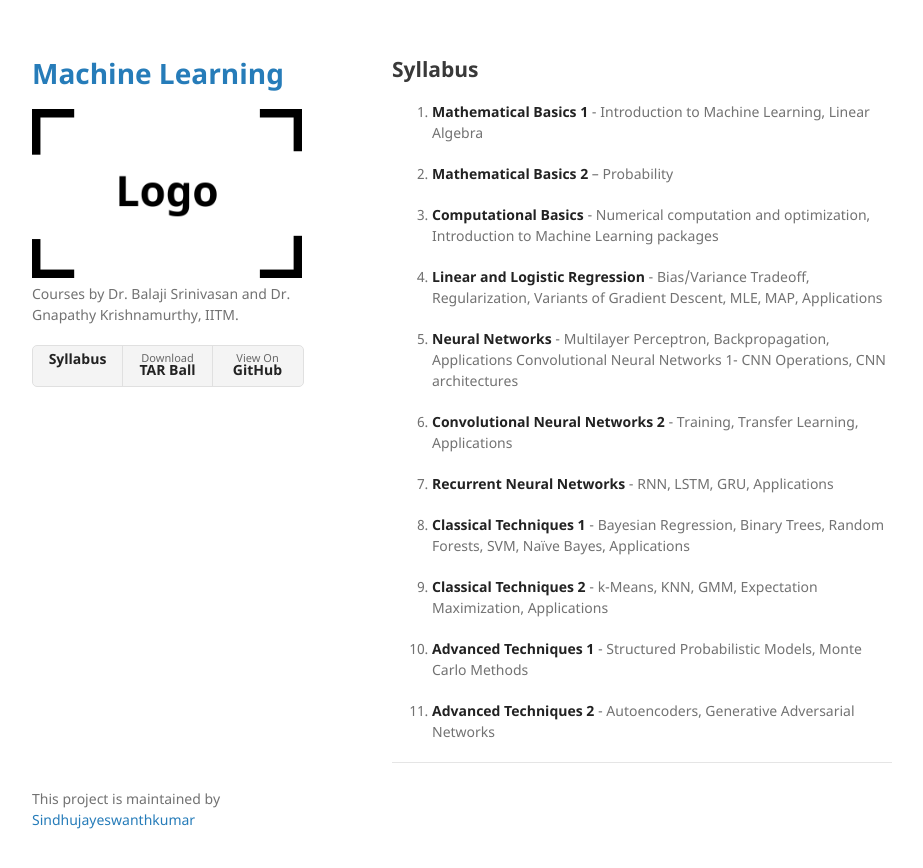
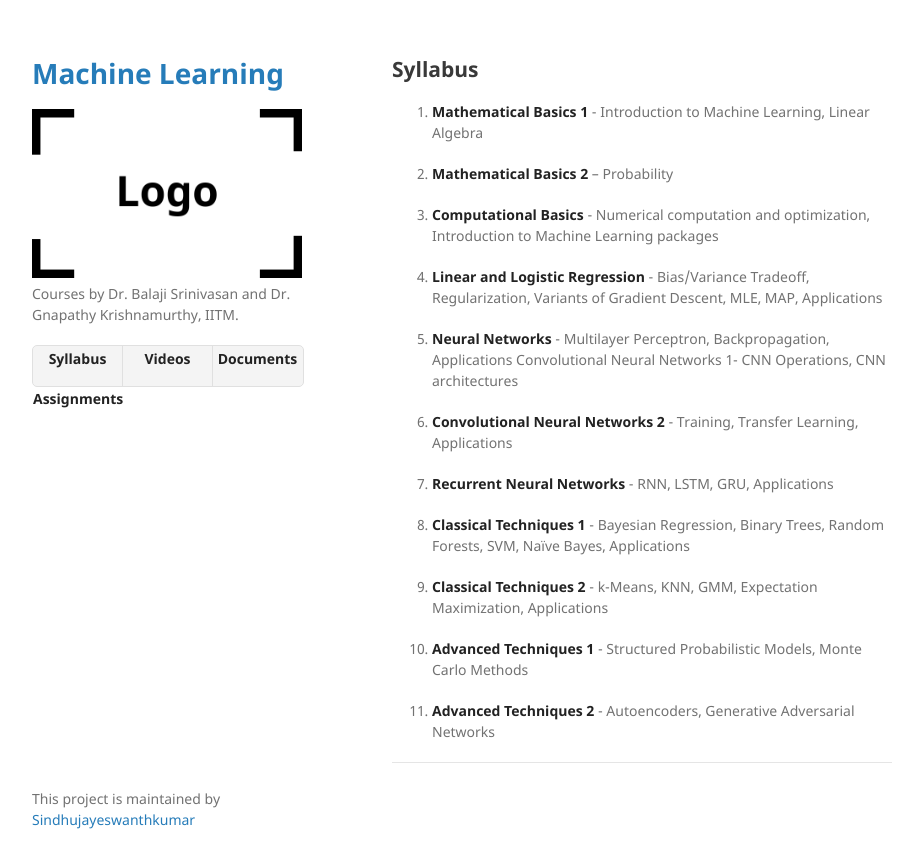
Before and after one commit to Sindhujayeswanthkumar/Sindhujayeswanthkumar, a Jekyll site: the page built from syllabus-page.md, in a window 1280 px wide. Shown: the top 868 px of the page, without its empty margins (178-1101 px from the left). Built offline with Jekyll 4.4.1, drawn with Linux system fonts in a browser that asks for light colours; our own code applies the rules of GitHub Pages for plain Markdown files.

Commit message:
Update default.html

```diff
--- a/_layouts/default.html
+++ b/_layouts/default.html
@@ -29,8 +29,9 @@
         {% if site.show_downloads %}
         <ul class="downloads">
           <li><a href="syllabus-page.html"><strong>Syllabus</strong></a></li>
-          <li><a href="{{ site.github.tar_url }}">Download <strong>TAR Ball</strong></a></li>
-          <li><a href="{{ site.github.repository_url }}">View On <strong>GitHub</strong></a></li>
+          <li><a href="{{ site.github.tar_url }}"><strong>Videos</strong></a></li>
+          <li><a href="{{ site.github.repository_url }}"><strong>Documents</strong></a></li>
+          <li><a href="{{ site.github.repository_url }}"><strong>Assignments</strong></a></li>
         </ul>
         {% endif %}
       </header>
```
